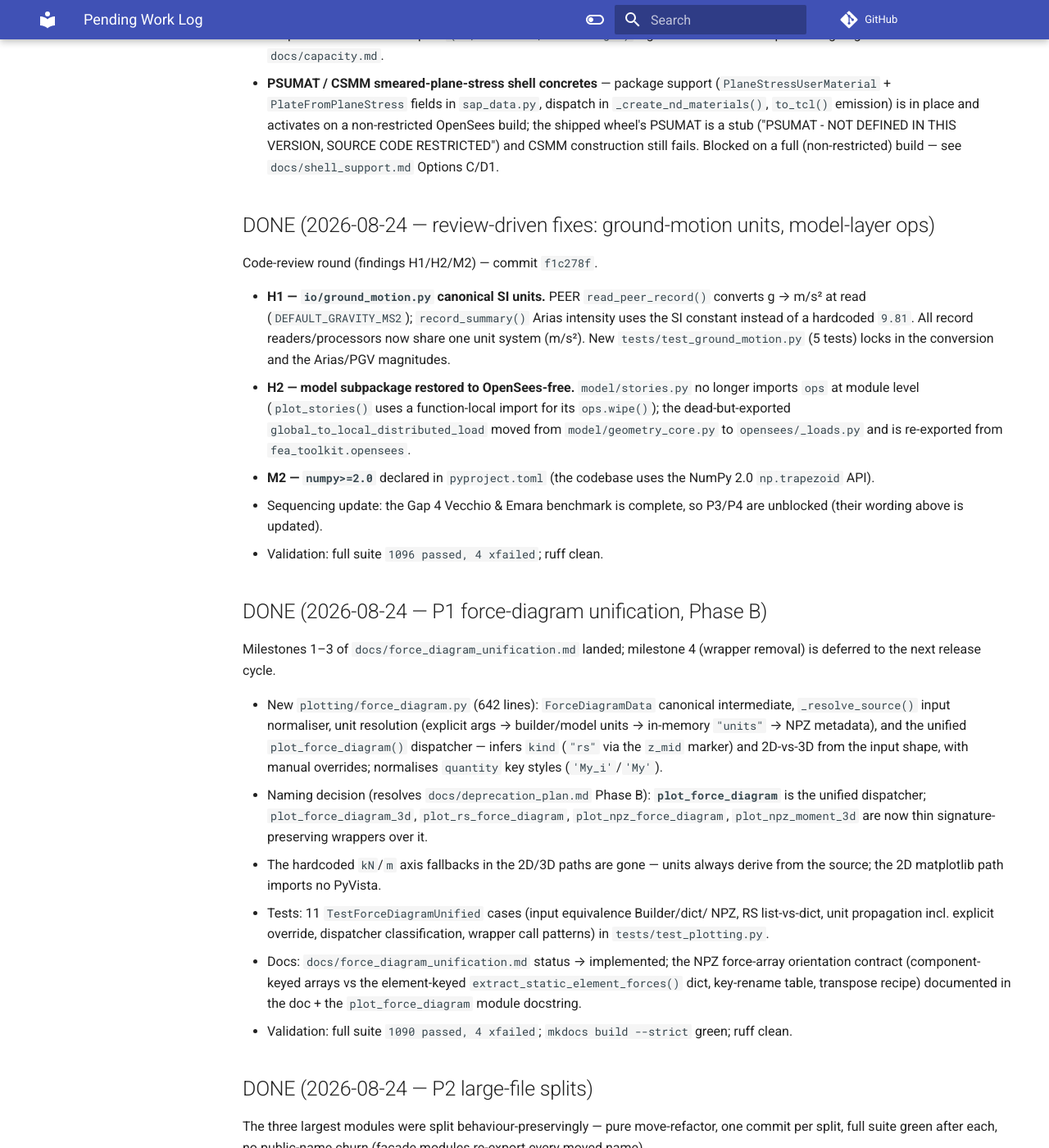
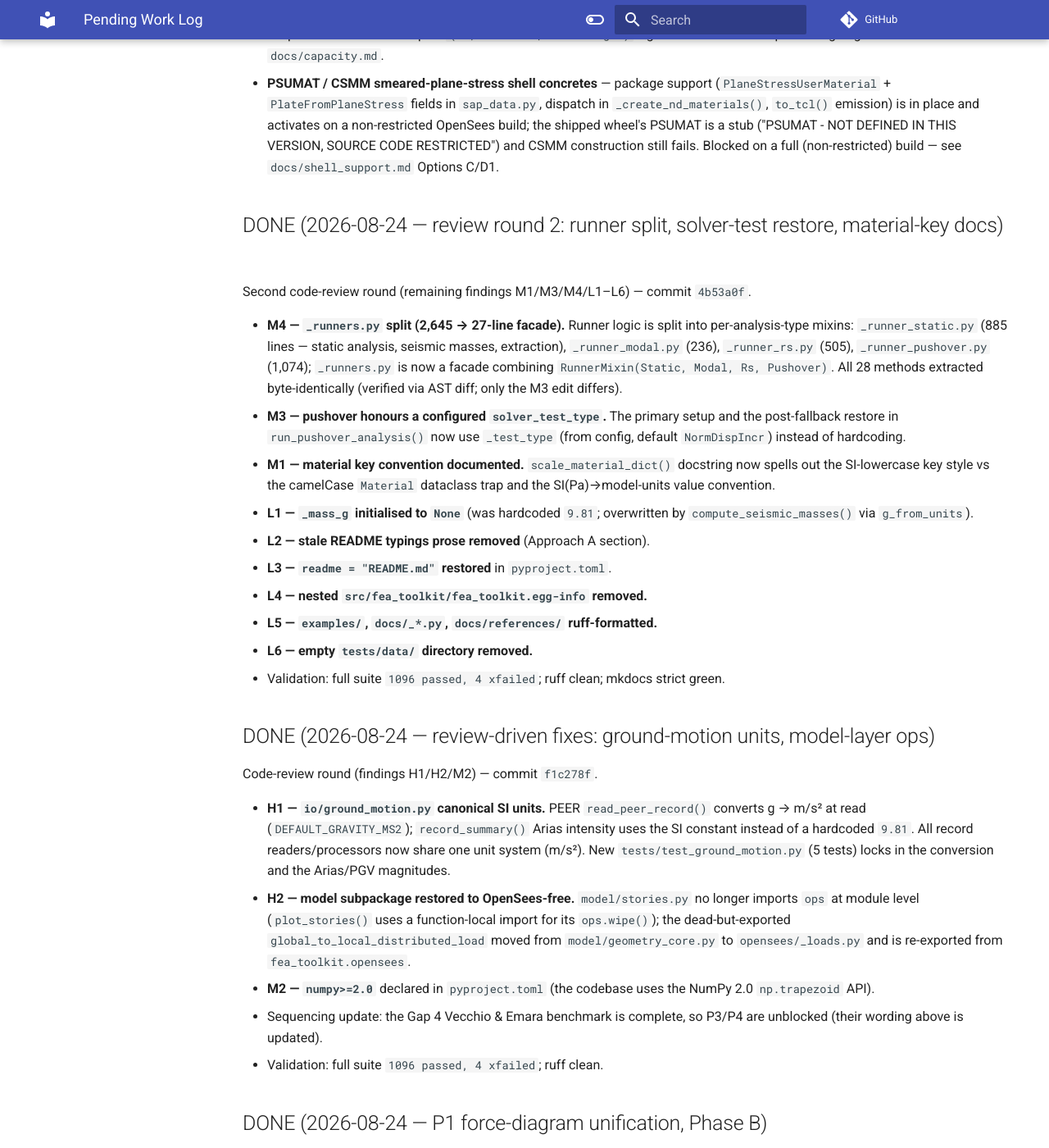
Before and after one commit to boustrephon/fea_toolkit, an MkDocs documentation site: the page built from docs/_pending_work.md, in a window 1280 px wide and 1400 px high, scrolled down 3383 px. Shown: the whole window at 82% size. Built offline with MkDocs 1.6.1 and Material for MkDocs 9.7.7, drawn with Linux system fonts in a browser that asks for light colours; comment, search, counter and statistics services are not loaded; some of the changed text lies outside the part shown.

Commit message:
docs(hygiene): remove stale README prose; format examples/docs scripts; record review round 2
- L2: drop the stale VS Code/typings paragraph from the README Approach A section.

- L5: ruff-format examples/ and docs scripts (docs/_*.py, docs/references/*.py).

- L6: remove empty tests/data/ directory; L4 removed the nested egg-info on disk.

- _pending_work: P9 pyright targets now point at the _runner_* modules; DONE register entry for commit 4b53a0f.

```diff
--- a/docs/_generate_index.py
+++ b/docs/_generate_index.py
@@ -167,9 +167,7 @@ def main():
     tag_map = get_tag_map(docs)
     tag_lines = []
     for tag in sorted(tag_map):
-        linked = ", ".join(
-            f"[{f}]({f})" for f in sorted(tag_map[tag])
-        )
+        linked = ", ".join(f"[{f}]({f})" for f in sorted(tag_map[tag]))
         tag_lines.append(f"- **`{tag}`** — {linked}")
     tag_section = "\n".join(tag_lines)
     footer = FOOTER.replace("{{TAGS_TABLE}}", tag_section)
--- a/docs/_pending_work.md
+++ b/docs/_pending_work.md
@@ -179,7 +179,8 @@ Rhino host-only modules; relax `reportOptional*` rules); 2) fresh per-file
 triage of the Phase 3 count, starting with the top-3 files by error count
 post-P2-split (the original top-3 `model/geometry.py` → `plotting/viz.py` →
 `opensees/analysis_builder.py` are now 81/136/476-line facades — the errors
-now live in `geometry_core/frames/mesh`, `viz_*`, and `_runners.py`);
+now live in `geometry_core/frames/mesh`, `viz_*`, and the `_runner_*`
+modules);
 3) prefer a project-wide `pd.Series.to_numpy()` convention over scattered
 casts (§11.2).
 
@@ -203,6 +204,32 @@ layers (Phases 1–4) are stable.
   wheel's PSUMAT is a stub ("PSUMAT - NOT DEFINED IN THIS VERSION, SOURCE
   CODE RESTRICTED") and CSMM construction still fails.  Blocked on a full
   (non-restricted) build — see `docs/shell_support.md` Options C/D1.
+
+## DONE (2026-08-24 — review round 2: runner split, solver-test restore, material-key docs)
+
+Second code-review round (remaining findings M1/M3/M4/L1–L6) — commit `4b53a0f`.
+
+- **M4 — `_runners.py` split (2,645 → 27-line facade).**  Runner logic is
+  split into per-analysis-type mixins: `_runner_static.py` (885 lines —
+  static analysis, seismic masses, extraction), `_runner_modal.py` (236),
+  `_runner_rs.py` (505), `_runner_pushover.py` (1,074); `_runners.py` is now
+  a facade combining `RunnerMixin(Static, Modal, Rs, Pushover)`.  All 28
+  methods extracted byte-identically (verified via AST diff; only the M3
+  edit differs).
+- **M3 — pushover honours a configured `solver_test_type`.**  The primary
+  setup and the post-fallback restore in `run_pushover_analysis()` now use
+  `_test_type` (from config, default `NormDispIncr`) instead of hardcoding.
+- **M1 — material key convention documented.**  `scale_material_dict()`
+  docstring now spells out the SI-lowercase key style vs the camelCase
+  `Material` dataclass trap and the SI(Pa)→model-units value convention.
+- **L1 — `_mass_g` initialised to `None`** (was hardcoded `9.81`; overwritten
+  by `compute_seismic_masses()` via `g_from_units`).
+- **L2 — stale README typings prose removed** (Approach A section).
+- **L3 — `readme = "README.md"` restored** in `pyproject.toml`.
+- **L4 — nested `src/fea_toolkit/fea_toolkit.egg-info` removed.**
+- **L5 — `examples/`, `docs/_*.py`, `docs/references/` ruff-formatted.**
+- **L6 — empty `tests/data/` directory removed.**
+- Validation: full suite `1096 passed, 4 xfailed`; ruff clean; mkdocs strict green.
 
 ## DONE (2026-08-24 — review-driven fixes: ground-motion units, model-layer ops)
 
```
Also changed, not shown: README.md (+0 -2 lines), docs/_add_frontmatter.py (+43 -7 lines), docs/references/RCFrameGravity_v2.py (+36 -34 lines), docs/references/RCFramePushOver_v2.py (+9 -9 lines), docs/_link_mapper.py (line endings or trailing spaces), 4 other files.
